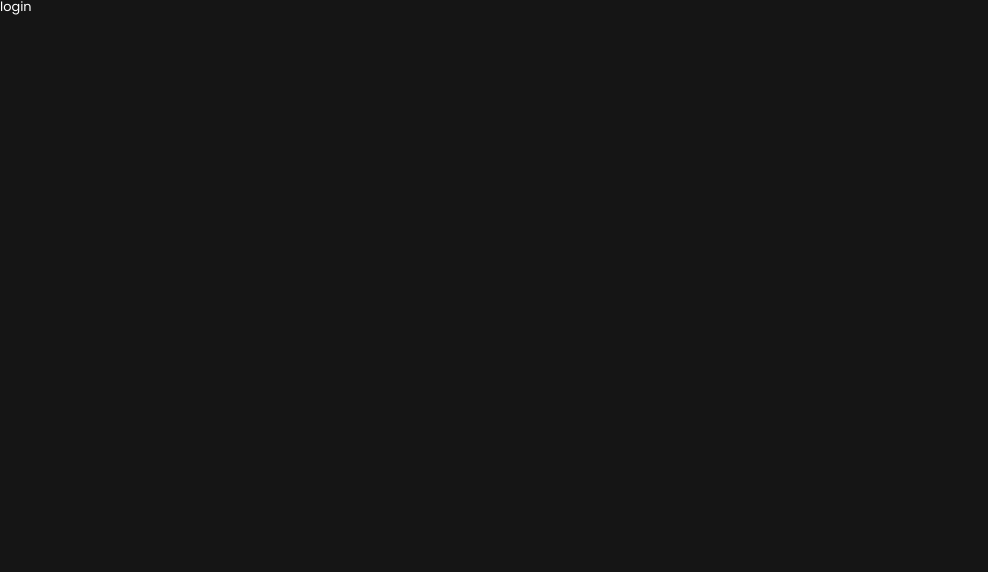
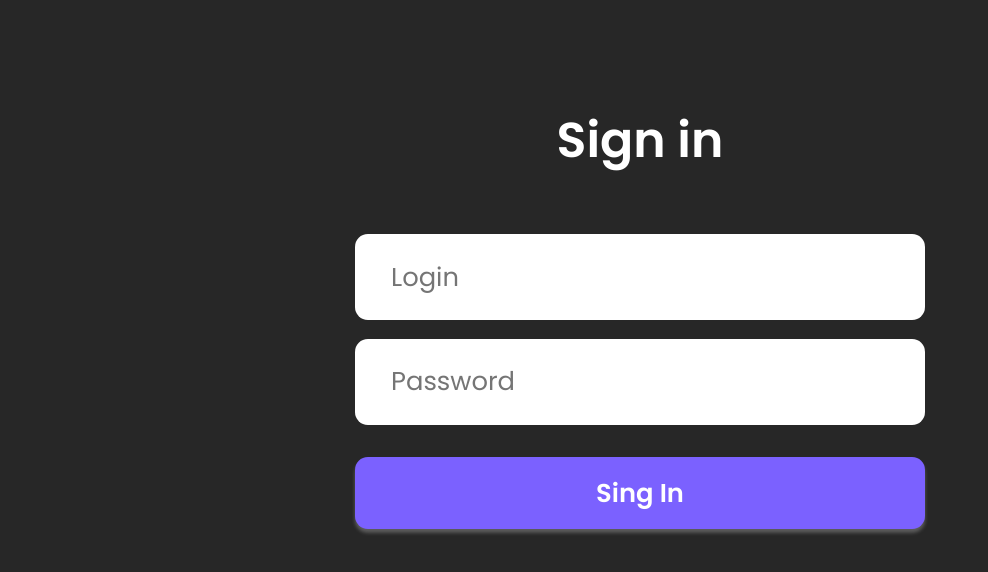
Before and after one commit to Xoxyxy/Vue-store, a Vue app: page /login in a window 1280 px wide. Shown: the top 572 px of the page, without its empty margins (0-988 px from the left). Built offline with nearby package versions, Linux system fonts and the light colour scheme.

Commit message:
Added styles for auth

```diff
--- a/src/assets/scss/_settings.scss
+++ b/src/assets/scss/_settings.scss
@@ -1,6 +1,5 @@
 html {
   box-sizing: border-box;
-  font-family: var(--font-family, sans-serif);
   font-size: calc(100vw / 1920 * 10);
   height: 100%;
   -webkit-text-size-adjust: 100%;
@@ -33,6 +32,7 @@ html {
 }
 
 .body {
+  font-family: var(--font-family, sans-serif);
   margin: 0;
   min-width: 32rem;
   min-height: 100%;
@@ -48,6 +48,10 @@ img {
 
 a {
   text-decoration: none;
+}
+
+input:focus {
+  outline: none;
 }
 
 h1,
--- a/src/assets/scss/_vars.scss
+++ b/src/assets/scss/_vars.scss
@@ -1,11 +1,11 @@
 :root {
   --font-family: 'Poppins';
-  --content-width: 117rem;
+  --content-width: 124rem;
   --container-offset: 1.5rem;
   --container-width: calc(var(--content-width) + (var(--container-offset) * 2));
 
   // colors
   --light-color: #fff;
-  --black-color: #151515;
+  --black-color: #272727;
   --accent-color: #7b61ff;
 }
--- /dev/null
+++ b/src/assets/scss/components/_auth.scss
@@ -0,0 +1,54 @@
+.auth {
+  margin: auto 0;
+  height: 100vh;
+
+  &__container {
+    @include flex-all-center;
+    transform: translateY(-10vh);
+    flex-direction: column;
+    height: 100%;
+    gap: 5rem;
+  }
+
+  &__title {
+    font-weight: 600;
+    font-size: 3.8rem;
+    line-height: 120%;
+  }
+
+  &__form {
+    @include flex-all-center;
+    flex-direction: column;
+    gap: 1.5rem;
+    max-width: 50rem;
+  }
+
+  &__input {
+    font-weight: 400;
+    font-size: 2rem;
+    line-height: 100%;
+    padding: 1.8rem 2.8rem;
+    color: var(--black-color);
+    background-color: var(--light-color);
+    border-radius: 1rem;
+    width: 100%;
+  }
+
+  &__btn {
+    font-weight: 600;
+    font-size: 2rem;
+    line-height: 110%;
+    color: var(--light-color);
+    background-color: var(--accent-color);
+    box-shadow: 0 .3rem .3rem rgba(255, 255, 255, .25);
+    border-radius: 1rem;
+    width: 100%;
+    padding: 1.7rem;
+    margin-top: 1rem;
+    transition: all .2s ease-in-out;
+
+    &:hover {
+      opacity: .9;
+    }
+  }
+}
--- a/src/assets/scss/main.scss
+++ b/src/assets/scss/main.scss
@@ -4,4 +4,4 @@
 @import "settings";
 
 // подключения компонентов страницы
-@import "./components/header";
+@import "./components/auth";
--- a/src/views/AuthPage.vue
+++ b/src/views/AuthPage.vue
@@ -1,5 +1,14 @@
 <template>
-  <div>login</div>
+  <div class="auth">
+    <div class="container auth__container">
+      <h1 class="auth__title">Sign in</h1>
+      <form class="auth__form">
+        <input type="text" class="auth__input input-reset" placeholder="Login" required>
+        <input type="password" class="auth__input input-reset" placeholder="Password" required>
+        <button class="auth__btn btn-reset" type="submit">Sing In</button>
+      </form>
+    </div>
+  </div>
 </template>
 
 <script>
```
Also changed, not shown: src/assets/scss/components/_header.scss (deleted).
